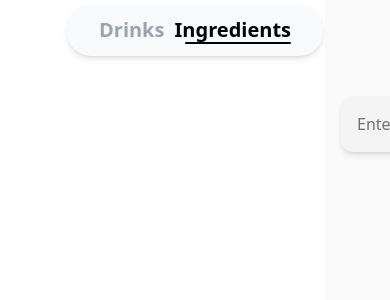
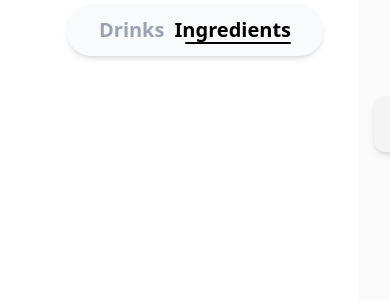
Before and after one commit to AxelEnghamre/the_sip_squad, a React (Vite) app: page / in a window 390 px wide. Shown: the top 300 px of the page. Built offline with nearby package versions, Linux system fonts and the light colour scheme.

Commit message:
added so you can scroll if too many ingredients

```diff
--- a/src/App.tsx
+++ b/src/App.tsx
@@ -187,7 +187,7 @@ const App = () => {
       </div>
 
       <div
-        className="flex min-w-full snap-center flex-col gap-8 bg-zinc-50 px-4 pt-24 md:w-1/3 md:min-w-0 md:px-8 md:shadow-md"
+        className="flex min-w-full snap-center flex-col gap-8 overflow-y-scroll bg-zinc-50 px-4 pt-24 md:w-1/3 md:min-w-0 md:px-8 md:shadow-md"
         ref={ingredientsRef}
       >
         <InputIngredient
```
